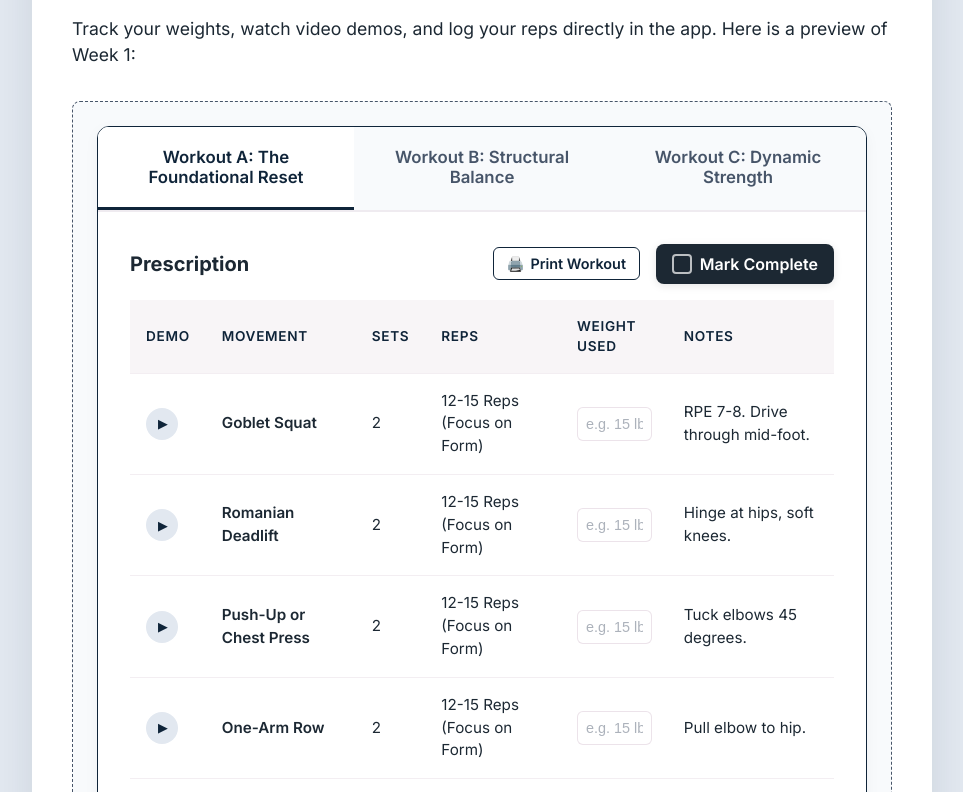
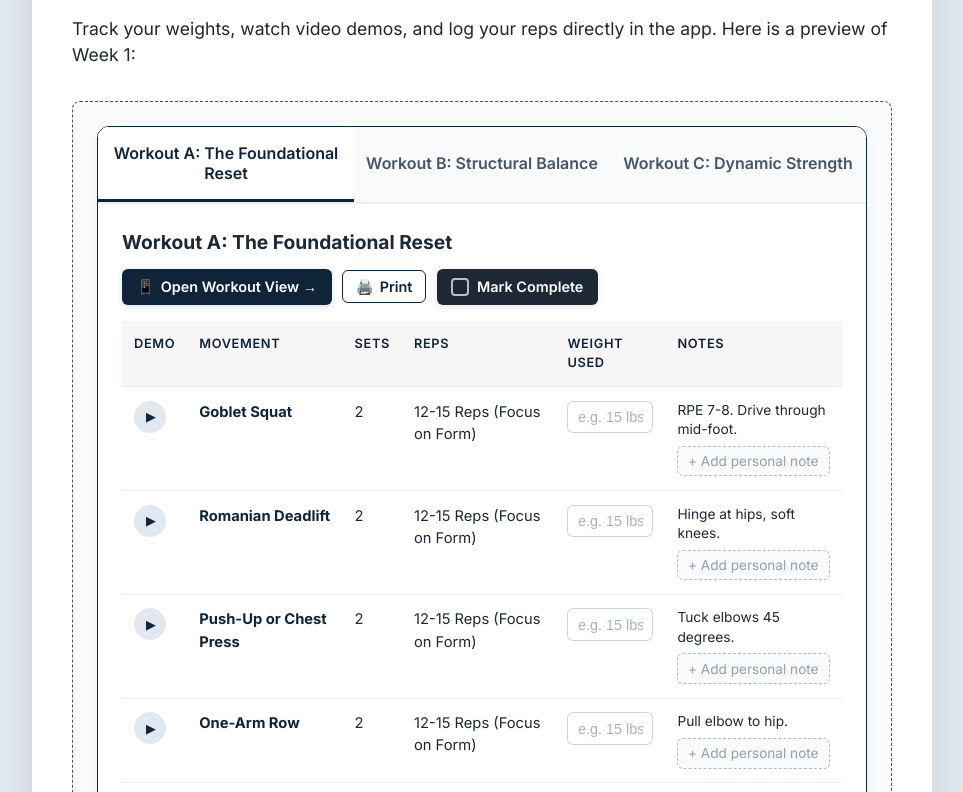
Before and after one commit to rosannewoods7/strength-for-life-app, a Next.js app: page / in a window 1280 px wide. Shown: the part 2068-2860 px from the top of the page, without its empty margins (158-1121 px from the left). Built offline with nearby package versions, Linux system fonts and the light colour scheme; no server answers.

Commit message:
Add dedicated Workout View page, compact mobile exercise layout, and editable exercise notes

```diff
--- a/src/components/WorkoutTabs.js
+++ b/src/components/WorkoutTabs.js
@@ -1,13 +1,29 @@
 'use client';
 
 import { useState } from 'react';
+import Link from 'next/link';
 import { useProgress } from '@/hooks/useProgress';
 import styles from './WorkoutTabs.module.css';
 
-export default function WorkoutTabs({ workouts, weekNumber }) {
-  const [activeTab, setActiveTab] = useState(0);
+export default function WorkoutTabs({
+  workouts,
+  weekNumber,
+  initialTab = 0,
+  fullPage = false,
+}) {
+  const safeInitialTab =
+    initialTab >= 0 && initialTab < workouts.length ? initialTab : 0;
+  const [activeTab, setActiveTab] = useState(safeInitialTab);
   const [selectedVideo, setSelectedVideo] = useState(null);
-  const { progress, weights, isLoading, updateProgress, updateWeight } = useProgress();
+  const {
+    progress,
+    weights,
+    exerciseNotes,
+    isLoading,
+    updateProgress,
+    updateWeight,
+    updateExerciseNote,
+  } = useProgress();
 
   const openVideo = (url) => setSelectedVideo(url);
   const closeVideo = () => setSelectedVideo(null);
@@ -28,23 +44,33 @@ export default function WorkoutTabs({ workouts, weekNumber }) {
 
       <div className={styles.tabContent}>
         <div className={styles.prescriptionTable}>
-          <div style={{ display: 'flex', justifyContent: 'space-between', alignItems: 'center', marginBottom: '1rem' }}>
-            <h3 style={{ margin: 0 }}>Prescription</h3>
+          <div className={styles.topActionBar}>
+            <h3 style={{ margin: 0 }}>{workouts[activeTab].title}</h3>
             {!isLoading && weekNumber && (
-              <div style={{ display: 'flex', alignItems: 'center', gap: '1rem' }} className={styles.tableActions}>
+              <div className={styles.tableActions}>
+                {!fullPage && (
+                  <Link
+                    href={`/program/week-${weekNumber}/workout?tab=${activeTab}`}
+                    className={styles.openPageButton}
+                  >
+                    <span>📱</span> Open Workout View &rarr;
+                  </Link>
+                )}
                 <button
                   onClick={() => window.print()}
                   className={styles.printButton}
                   title="Print or Save as PDF"
                 >
                   <span style={{ marginRight: '6px' }}>🖨️</span>
-                  Print Workout
+                  Print
                 </button>
                 <label className={styles.logWorkoutLabel}>
                   <input
                     type="checkbox"
                     checked={progress[weekNumber]?.strength[activeTab] || false}
-                    onChange={(e) => updateProgress(weekNumber, 'strength', activeTab, e.target.checked)}
+                    onChange={(e) =>
+                      updateProgress(weekNumber, 'strength', activeTab, e.target.checked)
+                    }
                     className={styles.logCheckbox}
                   />
                   <span className={styles.logCheckmark}></span>
@@ -53,6 +79,7 @@ export default function WorkoutTabs({ workouts, weekNumber }) {
               </div>
             )}
           </div>
+
           <table>
             <thead>
               <tr>
@@ -69,7 +96,7 @@ export default function WorkoutTabs({ workouts, weekNumber }) {
                 const workoutId = workouts[activeTab].id;
                 const weightKey = `${weekNumber}-${workoutId}-${ex.name}`;
                 return (
-                  <tr key={i}>
+                  <tr key={i} className={styles.exerciseRow}>
                     <td className={styles.demoCell} data-label="Demo">
                       {ex.videoUrl ? (
                         <button
@@ -80,31 +107,55 @@ export default function WorkoutTabs({ workouts, weekNumber }) {
                           <span className={styles.demoIcon}>▶</span>
                         </button>
                       ) : (
-                        <span className={styles.demoPlaceholder} title="Demo coming soon">-</span>
+                        <span className={styles.demoPlaceholder} title="Demo coming soon">
+                          -
+                        </span>
                       )}
                     </td>
-                    <td className={styles.movementName} data-label="Movement">{ex.name}</td>
-                    <td data-label="Sets">{ex.sets}</td>
-                    <td data-label="Reps">{ex.reps}</td>
-                    <td data-label="Weight">
+                    <td className={styles.movementName} data-label="Movement">
+                      <div className={styles.movementHeaderMobile}>
+                        <span className={styles.movementTitleText}>{ex.name}</span>
+                        <span className={styles.mobilePrescriptionBadge}>
+                          {ex.sets} Sets &times; {ex.reps} Reps
+                        </span>
+                      </div>
+                    </td>
+                    <td className={styles.setsCell} data-label="Sets">
+                      {ex.sets}
+                    </td>
+                    <td className={styles.repsCell} data-label="Reps">
+                      {ex.reps}
+                    </td>
+                    <td className={styles.weightCell} data-label="Weight">
                       <input
                         type="text"
                         className={styles.weightInput}
                         placeholder="e.g. 15 lbs"
                         value={weights?.[weightKey] || ''}
-                        onChange={(e) => updateWeight(weekNumber, workoutId, ex.name, e.target.value)}
+                        onChange={(e) =>
+                          updateWeight(weekNumber, workoutId, ex.name, e.target.value)
+                        }
                         disabled={isLoading}
                       />
                     </td>
                     <td className={styles.notesCell} data-label="Notes">
-                      {ex.notes
-                        ? ex.notes.split('\n').map((line, lineIdx) => {
+                      {ex.notes ? (
+                        <div className={styles.coachCueText}>
+                          {ex.notes.split('\n').map((line, lineIdx) => {
                             const colonIdx = line.indexOf(':');
                             const hasTrackLabel =
                               colonIdx > -1 &&
                               /^(Foundational|Standard|Advanced)/i.test(line.trim());
                             return (
-                              <div key={lineIdx} style={{ marginBottom: lineIdx < ex.notes.split('\n').length - 1 ? '0.35rem' : 0 }}>
+                              <div
+                                key={lineIdx}
+                                style={{
+                                  marginBottom:
+                                    lineIdx < ex.notes.split('\n').length - 1
+                                      ? '0.25rem'
+                                      : 0,
+                                }}
+                              >
                                 {hasTrackLabel ? (
                                   <>
                                     <strong>{line.slice(0, colonIdx + 1)}</strong>
@@ -115,8 +166,24 @@ export default function WorkoutTabs({ workouts, weekNumber }) {
                                 )}
                               </div>
                             );
-                          })
-                        : null}
+                          })}
+                        </div>
+                      ) : null}
+                      <input
+                        type="text"
+                        className={styles.userNoteInput}
+                        placeholder="+ Add personal note..."
+                        value={exerciseNotes?.[weightKey] || ''}
+                        onChange={(e) =>
+                          updateExerciseNote(
+                            weekNumber,
+                            workoutId,
+                            ex.name,
+                            e.target.value
+                          )
+                        }
+                        disabled={isLoading}
+                      />
                     </td>
                   </tr>
                 );
@@ -129,7 +196,9 @@ export default function WorkoutTabs({ workouts, weekNumber }) {
       {selectedVideo && (
         <div className={styles.modalOverlay} onClick={closeVideo}>
           <div className={styles.modalContent} onClick={(e) => e.stopPropagation()}>
-            <button className={styles.closeButton} onClick={closeVideo}>&times;</button>
+            <button className={styles.closeButton} onClick={closeVideo}>
+              &times;
+            </button>
             <div className={styles.iframeContainer}>
               <iframe
                 src={selectedVideo}
--- a/src/components/WorkoutTabs.module.css
+++ b/src/components/WorkoutTabs.module.css
@@ -16,10 +16,10 @@
 
 .tabButton {
   flex: 1;
-  padding: 1.25rem 1rem;
+  padding: 1rem 0.75rem;
   background: none;
   border: none;
-  font-size: 1.05rem;
+  font-size: 1rem;
   font-weight: 600;
   color: var(--color-muted-plum);
   cursor: pointer;
@@ -39,10 +39,46 @@
 }
 
 .tabContent {
-  padding: 2rem;
+  padding: 1.5rem;
   display: flex;
   flex-direction: column;
-  gap: 2rem;
+  gap: 1.5rem;
+}
+
+.topActionBar {
+  display: flex;
+  justify-content: space-between;
+  align-items: center;
+  flex-wrap: wrap;
+  gap: 0.75rem;
+  margin-bottom: 1rem;
+}
+
+.tableActions {
+  display: flex;
+  align-items: center;
+  flex-wrap: wrap;
+  gap: 0.65rem;
+}
+
+.openPageButton {
+  display: inline-flex;
+  align-items: center;
+  gap: 0.4rem;
+  background-color: var(--color-deep-plum);
+  color: var(--color-white);
+  text-decoration: none;
+  padding: 0.45rem 0.9rem;
+  border-radius: 6px;
+  font-weight: 600;
+  font-size: 0.9rem;
+  transition: all 0.2s ease;
+  box-shadow: 0 2px 6px rgba(15, 36, 57, 0.15);
+}
+
+.openPageButton:hover {
+  background-color: var(--color-muted-plum);
+  transform: translateY(-1px);
 }
 
 .demoCell {
@@ -62,6 +98,7 @@
   cursor: pointer;
   transition: all 0.2s ease;
   color: var(--color-deep-plum);
+  flex-shrink: 0;
 }
 
 .demoButton:hover {
@@ -72,12 +109,29 @@
 
 .demoIcon {
   font-size: 0.8rem;
-  margin-left: 2px; /* Center the play triangle optically */
+  margin-left: 2px;
 }
 
 .movementName {
   font-weight: 600;
   color: var(--color-deep-plum);
+}
+
+.movementHeaderMobile {
+  display: flex;
+  align-items: center;
+  justify-content: space-between;
+  gap: 0.5rem;
+  width: 100%;
+}
+
+.movementTitleText {
+  font-weight: 700;
+  color: var(--color-deep-plum);
+}
+
+.mobilePrescriptionBadge {
+  display: none;
 }
 
 .prescriptionTable {
@@ -86,8 +140,8 @@
 
 .prescriptionTable h3 {
   color: var(--color-deep-espresso);
-  margin-bottom: 1rem;
-  font-size: 1.25rem;
+  margin-bottom: 0;
+  font-size: 1.2rem;
 }
 
 .prescriptionTable table {
@@ -97,9 +151,10 @@
 
 .prescriptionTable th,
 .prescriptionTable td {
-  padding: 1rem;
+  padding: 0.85rem 0.75rem;
   text-align: left;
   border-bottom: 1px solid rgba(232, 221, 229, 0.5);
+  vertical-align: top;
 }
 
 .prescriptionTable th {
@@ -107,7 +162,7 @@
   color: var(--color-deep-plum);
   font-weight: 600;
   text-transform: uppercase;
-  font-size: 0.85rem;
+  font-size: 0.8rem;
   letter-spacing: 0.05em;
 }
 
@@ -117,30 +172,56 @@
 
 .prescriptionTable td {
   color: var(--color-deep-espresso);
-  font-size: 0.95rem;
+  font-size: 0.92rem;
+}
+
+.coachCueText {
+  font-size: 0.86rem;
+  line-height: 1.4;
+  color: var(--color-deep-espresso);
+  margin-bottom: 0.4rem;
+}
+
+.userNoteInput {
+  width: 100%;
+  padding: 0.4rem 0.6rem;
+  border: 1px dashed rgba(43, 76, 111, 0.35);
+  border-radius: 6px;
+  font-size: 0.85rem;
+  color: var(--color-deep-espresso);
+  background-color: rgba(248, 250, 252, 0.9);
+  transition: all 0.2s ease;
+  font-family: inherit;
+}
+
+.userNoteInput:focus {
+  outline: none;
+  border-style: solid;
+  border-color: var(--color-deep-plum);
+  background-color: var(--color-white);
+  box-shadow: 0 0 0 2px rgba(15, 36, 57, 0.1);
+}
+
+.userNoteInput::placeholder {
+  color: rgba(71, 85, 105, 0.55);
 }
 
 @media (max-width: 768px) {
-  .tabsHeader {
-    flex-direction: column;
+  .tabContent {
+    padding: 0.9rem;
+    gap: 1rem;
   }
 
   .tabButton {
-    border-bottom: 1px solid rgba(232, 221, 229, 0.5);
-    border-left: 3px solid transparent;
-  }
-
-  .tabButton.activeTab {
-    border-bottom-color: rgba(232, 221, 229, 0.5);
-    border-left-color: var(--color-deep-plum);
+    padding: 0.75rem 0.4rem;
+    font-size: 0.88rem;
   }
 
   .prescriptionTable table,
   .prescriptionTable thead,
   .prescriptionTable tbody,
   .prescriptionTable th,
-  .prescriptionTable td,
-  .prescriptionTable tr {
+  .prescriptionTable td {
     display: block;
   }
 
@@ -150,54 +231,98 @@
     left: -9999px;
   }
 
-  .prescriptionTable tr {
-    border: 1px solid rgba(232, 221, 229, 0.5);
-    border-radius: 8px;
-    margin-bottom: 1.5rem;
-    padding: 1rem;
+  /* Compact grid card per exercise on mobile */
+  .prescriptionTable tr.exerciseRow {
+    display: grid;
+    grid-template-columns: auto 1fr;
+    column-gap: 0.65rem;
+    row-gap: 0.45rem;
+    align-items: center;
+    border: 1px solid rgba(203, 213, 225, 0.85);
+    border-radius: 10px;
+    margin-bottom: 0.65rem;
+    padding: 0.7rem 0.8rem;
     background: var(--color-white);
-    box-shadow: 0 2px 8px rgba(0,0,0,0.02);
+    box-shadow: 0 1px 4px rgba(15, 36, 57, 0.04);
   }
 
   .prescriptionTable td {
     border: none;
-    border-bottom: 1px solid rgba(232, 221, 229, 0.3);
-    padding: 1rem 0.5rem;
-    display: flex;
-    flex-direction: column;
-    align-items: flex-start;
-    text-align: left;
-    gap: 0.5rem;
-  }
-
-  .prescriptionTable td:last-child {
-    border-bottom: none;
+    padding: 0;
   }
 
   .prescriptionTable td::before {
-    content: attr(data-label);
-    position: static;
-    font-weight: 600;
-    color: var(--color-deep-plum);
-    font-size: 0.85rem;
-    text-transform: uppercase;
-    letter-spacing: 0.05em;
+    display: none;
   }
 
+  /* Row 1 Left: Play Demo button */
   .demoCell {
+    grid-column: 1;
+    grid-row: 1;
     width: auto;
-    text-align: left;
     display: flex;
-    justify-content: flex-start;
     align-items: center;
   }
 
-  .demoButton {
-    margin-left: 0;
+  /* Row 1 Right: Exercise Name + Sets x Reps badge */
+  .movementName {
+    grid-column: 2;
+    grid-row: 1;
+    font-size: 0.95rem;
+    line-height: 1.25;
   }
 
-  .demoPlaceholder {
-    margin-left: 0;
+  .mobilePrescriptionBadge {
+    display: inline-block;
+    background: rgba(15, 36, 57, 0.08);
+    color: var(--color-deep-plum);
+    font-size: 0.76rem;
+    font-weight: 700;
+    padding: 0.2rem 0.5rem;
+    border-radius: 999px;
+    white-space: nowrap;
+    flex-shrink: 0;
+  }
+
+  /* Hide separate Sets & Reps rows on mobile since badge shows both */
+  .setsCell,
+  .repsCell {
+    display: none !important;
+  }
+
+  /* Row 2 Full Width: Weight input */
+  .weightCell {
+    grid-column: 1 / -1;
+    grid-row: 2;
+    display: flex !important;
+    align-items: center;
+    gap: 0.5rem;
+    padding-top: 0.2rem !important;
+  }
+
+  .weightCell::before {
+    display: inline-block !important;
+    content: "Weight:";
+    font-weight: 700;
+    color: var(--color-deep-plum);
+    font-size: 0.78rem;
+    text-transform: uppercase;
+    letter-spacing: 0.04em;
+    flex-shrink: 0;
+  }
+
+  .weightInput {
+    max-width: 140px !important;
+    padding: 0.35rem 0.55rem !important;
+    font-size: 0.85rem !important;
+  }
+
+  /* Row 3 Full Width: Coach cue + personal note input */
+  .notesCell {
+    grid-column: 1 / -1;
+    grid-row: 3;
+    border-top: 1px solid rgba(226, 232, 240, 0.8) !important;
+    padding-top: 0.4rem !important;
   }
 }
 
@@ -237,11 +362,11 @@
   background: none;
   border: none;
   font-size: 2rem;
-  color: var(--color-white); /* White so it shows up on top of video, or maybe place it outside iframe */
+  color: var(--color-white);
   cursor: pointer;
   z-index: 10;
   line-height: 1;
-  text-shadow: 0 2px 4px rgba(0,0,0,0.5);
+  text-shadow: 0 2px 4px rgba(0, 0, 0, 0.5);
 }
 
 .closeButton:hover {
@@ -250,7 +375,7 @@
 
 .iframeContainer {
   position: relative;
-  padding-bottom: 56.25%; /* 16:9 aspect ratio */
+  padding-bottom: 56.25%;
   height: 0;
   overflow: hidden;
   background: #000;
@@ -270,13 +395,14 @@
   gap: 0.5rem;
   cursor: pointer;
   font-weight: 600;
+  font-size: 0.9rem;
   color: var(--color-white);
   background-color: var(--color-deep-espresso);
-  padding: 0.5rem 1rem;
-  border-radius: 8px;
+  padding: 0.45rem 0.9rem;
+  border-radius: 6px;
   transition: all 0.2s ease;
   user-select: none;
-  box-shadow: 0 2px 8px rgba(0,0,0,0.1);
+  box-shadow: 0 2px 8px rgba(0, 0, 0, 0.1);
 }
 
 .logWorkoutLabel:hover {
@@ -293,8 +419,8 @@
 }
 
 .logCheckmark {
-  height: 20px;
-  width: 20px;
+  height: 18px;
+  width: 18px;
   background-color: transparent;
   border: 2px solid rgba(255, 255, 255, 0.7);
   border-radius: 4px;
@@ -313,7 +439,7 @@
   content: "";
   display: none;
   width: 5px;
-  height: 10px;
+  height: 9px;
   border: solid var(--color-deep-espresso);
   border-width: 0 2px 2px 0;
   transform: rotate(45deg);
@@ -326,9 +452,9 @@
 
 .weightInput {
   width: 100%;
-  max-width: 100px;
-  padding: 0.5rem;
-  border: 1px solid rgba(232, 221, 229, 0.8);
+  max-width: 110px;
+  padding: 0.45rem 0.6rem;
+  border: 1px solid rgba(203, 213, 225, 0.95);
   border-radius: 6px;
   font-size: 0.9rem;
   color: var(--color-deep-espresso);
@@ -368,11 +494,12 @@
 @media print {
   .tabsHeader,
   .printButton,
+  .openPageButton,
   .logWorkoutLabel,
   .demoCell,
   .demoButton,
   .demoPlaceholder,
-  .notesCell {
+  .mobilePrescriptionBadge {
     display: none !important;
   }
 
@@ -386,7 +513,6 @@
     margin-bottom: 0.25rem !important;
   }
 
-  /* Force table layout to override mobile card layout */
   .prescriptionTable table {
     display: table !important;
     width: 100% !important;
@@ -400,7 +526,8 @@
     display: table-row-group !important;
   }
 
-  .prescriptionTable tr {
+  .prescriptionTable tr,
+  .prescriptionTable tr.exerciseRow {
     display: table-row !important;
     margin: 0 !important;
     padding: 0 !important;
@@ -414,7 +541,9 @@
   }
 
   .prescriptionTable th,
-  .prescriptionTable td {
+  .prescriptionTable td,
+  .setsCell,
+  .repsCell {
     display: table-cell !important;
     padding: 0.25rem 0.5rem !important;
     text-align: left !important;
@@ -434,7 +563,8 @@
     border-bottom: 1px solid #ddd !important;
   }
 
-  .weightInput {
+  .weightInput,
+  .userNoteInput {
     border: 1px solid #ccc !important;
     background: transparent !important;
     font-size: 0.8rem !important;
--- a/src/hooks/useProgress.js
+++ b/src/hooks/useProgress.js
@@ -20,6 +20,7 @@ const generateDefaultProgress = () => {
 export function useProgress() {
   const [progress, setProgress] = useState(generateDefaultProgress());
   const [weights, setWeights] = useState({});
+  const [exerciseNotes, setExerciseNotes] = useState({});
   const [isLoading, setIsLoading] = useState(true);
   const [isSaving, setIsSaving] = useState(false);
   const [isSubscribed, setIsSubscribed] = useState(false);
@@ -27,6 +28,15 @@ export function useProgress() {
 
   useEffect(() => {
     async function loadProgress() {
+      try {
+        const localNotes = localStorage.getItem('sfl_exercise_notes');
+        if (localNotes) {
+          setExerciseNotes(JSON.parse(localNotes));
+        }
+      } catch (e) {
+        // ignore localStorage parse error
+      }
+
       const { data: { user } } = await supabase.auth.getUser();
       if (user && user.user_metadata) {
         if (user.user_metadata.subscription_status === 'active') {
@@ -46,6 +56,10 @@ export function useProgress() {
         }
         if (user.user_metadata.weights) {
           setWeights(JSON.parse(JSON.stringify(user.user_metadata.weights)));
+        }
+        if (user.user_metadata.exercise_notes) {
+          const remoteNotes = JSON.parse(JSON.stringify(user.user_metadata.exercise_notes));
+          setExerciseNotes((prev) => ({ ...prev, ...remoteNotes }));
         }
       }
       setIsLoading(false);
@@ -90,6 +104,29 @@ export function useProgress() {
     }
   };
 
+  const updateExerciseNote = async (week, workoutId, exerciseName, value) => {
+    const key = `${week}-${workoutId}-${exerciseName}`;
+    const newNotes = { ...exerciseNotes, [key]: value };
+    setExerciseNotes(newNotes);
+    try {
+      localStorage.setItem('sfl_exercise_notes', JSON.stringify(newNotes));
+    } catch (e) {
+      // ignore storage quota errors
+    }
+    setIsSaving(true);
+
+    try {
+      const { error } = await supabase.auth.updateUser({
+        data: { exercise_notes: newNotes }
+      });
+      if (error) throw error;
+    } catch (err) {
+      console.error("Error saving exercise notes:", err);
+    } finally {
+      setIsSaving(false);
+    }
+  };
+
   const resetWeek = async (week) => {
     const newProgress = { ...progress };
     newProgress[week] = JSON.parse(JSON.stringify(DEFAULT_WEEK));
@@ -110,11 +147,13 @@ export function useProgress() {
   return {
     progress,
     weights,
+    exerciseNotes,
     isLoading,
     isSaving,
     isSubscribed,
     updateProgress,
     updateWeight,
+    updateExerciseNote,
     resetWeek
   };
 }
```
Also changed, not shown: src/app/(protected)/program/[weekId]/page.js (+8 -3 lines), src/app/(protected)/program/[weekId]/page.module.css (+28 -0 lines), src/app/(protected)/program/[weekId]/workout/page.js (added, +77 -0 lines).
